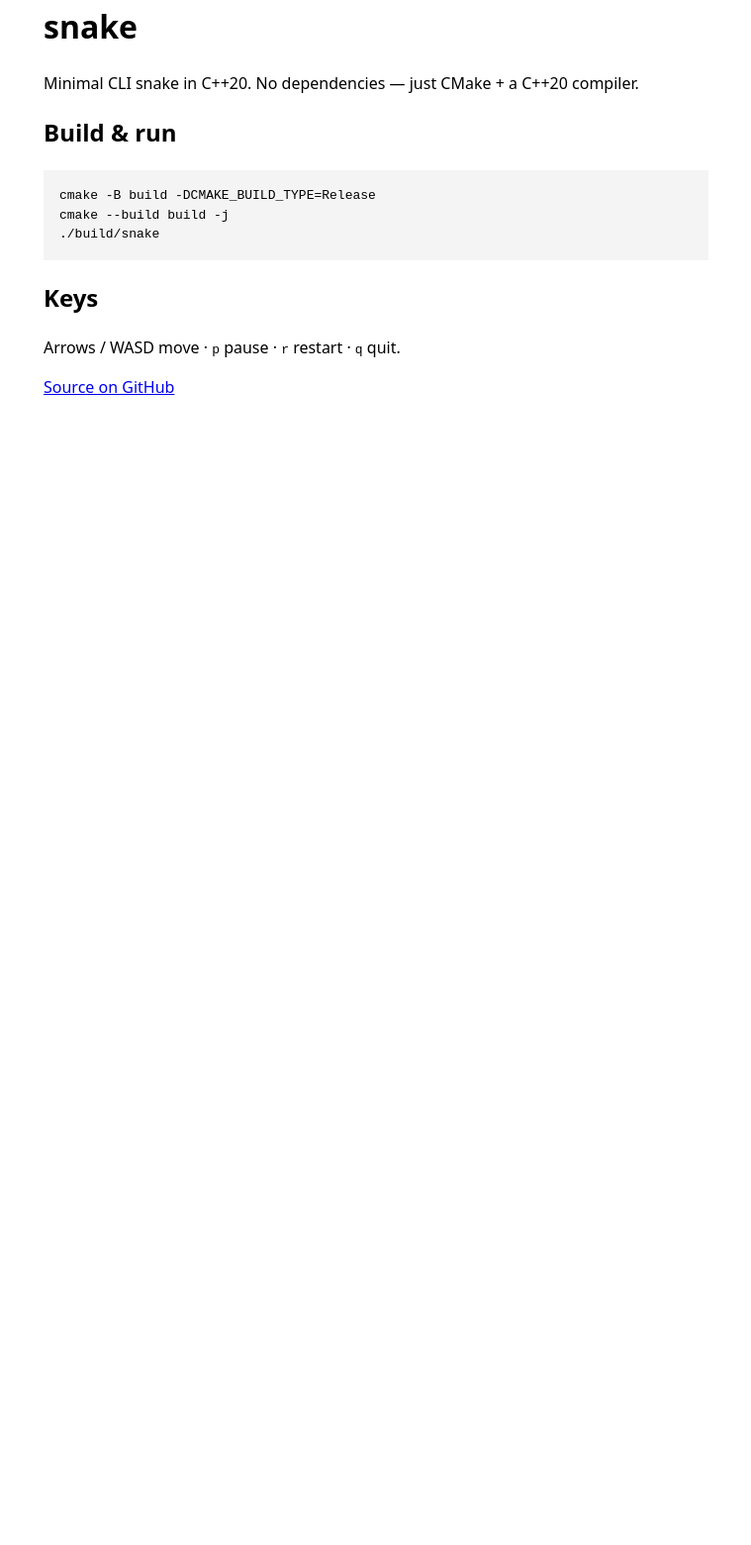
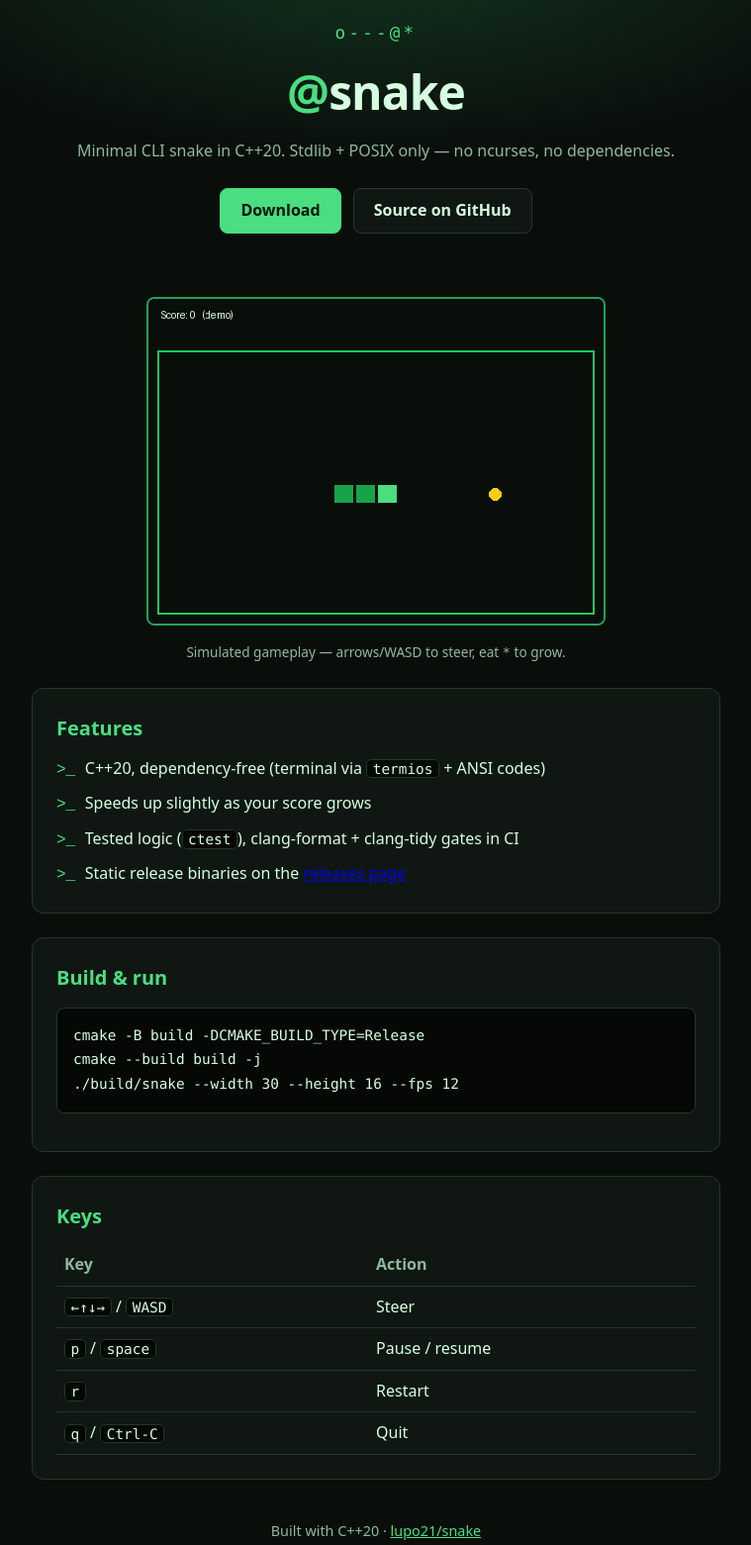
Before and after one commit to lupo21/snake, a plain HTML site: page docs/index.html in a window 1280 px wide. Shown: the part 45-1606 px from the top of the page at 99% size, without its empty margins (260-1019 px from the left). Before the commit the page ends 800 px from the top, so only its background shows below. Drawn offline with Linux system fonts and the light colour scheme.

Commit message:
Add clang-format/tidy gates and fancy docs site
- Google-style .clang-format, curated .clang-tidy (warnings fail build)
- lint.yml CI: format check + clang-tidy build, SNAKE_CLANG_TIDY option
- Fix format/tidy violations (braces, enum base types)
- Dark docs site with simulated gameplay GIF

```diff
--- a/docs/index.html
+++ b/docs/index.html
@@ -3,21 +3,154 @@
 <head>
   <meta charset="utf-8" />
   <meta name="viewport" content="width=device-width, initial-scale=1" />
+  <meta name="description" content="snake — minimal C++20 CLI snake. No dependencies, just CMake and a C++20 compiler." />
   <title>snake — C++20 CLI snake</title>
   <style>
-    body { font-family: system-ui, sans-serif; max-width: 42rem; margin: 3rem auto; padding: 0 1rem; line-height: 1.5; }
-    pre { background: #f4f4f4; padding: 1rem; overflow-x: auto; }
+    :root {
+      --bg: #0a0e0b;
+      --panel: #101713;
+      --border: #1e3a28;
+      --green: #4ade80;
+      --green-dim: #22a355;
+      --text: #d6ffe0;
+      --muted: #8fb89c;
+      --amber: #facc15;
+    }
+    * { box-sizing: border-box; }
+    body {
+      margin: 0;
+      background: var(--bg);
+      color: var(--text);
+      font-family: system-ui, -apple-system, "Segoe UI", sans-serif;
+      line-height: 1.6;
+    }
+    main { max-width: 46rem; margin: 0 auto; padding: 0 1.25rem 4rem; }
+    header.hero {
+      text-align: center;
+      padding: 4rem 1rem 2.5rem;
+      background: radial-gradient(ellipse 60% 90% at 50% 0%, #12341f 0%, var(--bg) 70%);
+    }
+    .logo {
+      font-family: ui-monospace, "Cascadia Mono", Menlo, Consolas, monospace;
+      font-size: 1.1rem;
+      color: var(--green);
+      letter-spacing: 0.2rem;
+    }
+    h1 {
+      font-size: 3rem;
+      margin: 0.5rem 0;
+      letter-spacing: -0.02em;
+    }
+    h1 .at { color: var(--green); }
+    .tagline { color: var(--muted); margin: 0 0 1.5rem; }
+    .buttons { display: flex; gap: 0.75rem; justify-content: center; flex-wrap: wrap; }
+    .btn {
+      display: inline-block;
+      padding: 0.6rem 1.25rem;
+      border-radius: 0.5rem;
+      text-decoration: none;
+      font-weight: 600;
+      border: 1px solid var(--border);
+      color: var(--text);
+      background: var(--panel);
+    }
+    .btn.primary { background: var(--green); border-color: var(--green); color: #06130b; }
+    .btn:hover { filter: brightness(1.15); }
+    section.card {
+      background: var(--panel);
+      border: 1px solid var(--border);
+      border-radius: 0.75rem;
+      padding: 1.5rem;
+      margin-top: 1.5rem;
+    }
+    h2 { margin: 0 0 0.75rem; font-size: 1.25rem; color: var(--green); }
+    pre {
+      background: #050805;
+      border: 1px solid var(--border);
+      border-radius: 0.5rem;
+      padding: 1rem;
+      overflow-x: auto;
+      font-size: 0.9rem;
+    }
+    code { font-family: ui-monospace, Menlo, Consolas, monospace; }
+    p code, li code, td code {
+      background: #050805;
+      border: 1px solid var(--border);
+      border-radius: 0.3rem;
+      padding: 0.05rem 0.35rem;
+      font-size: 0.9em;
+    }
+    figure.demo { margin: 1.5rem 0 0; text-align: center; }
+    figure.demo img {
+      max-width: 100%;
+      border: 2px solid var(--green-dim);
+      border-radius: 0.5rem;
+      image-rendering: pixelated;
+    }
+    figcaption { color: var(--muted); font-size: 0.85rem; margin-top: 0.5rem; }
+    table.keys { border-collapse: collapse; width: 100%; }
+    table.keys td, table.keys th {
+      border-bottom: 1px solid var(--border);
+      padding: 0.5rem 0.5rem;
+      text-align: left;
+    }
+    table.keys th { color: var(--muted); font-weight: 600; }
+    ul.features { list-style: none; padding: 0; margin: 0; display: grid; gap: 0.5rem; }
+    ul.features li::before { content: ">_ "; color: var(--green); font-family: ui-monospace, monospace; }
+    footer { text-align: center; color: var(--muted); margin-top: 2.5rem; font-size: 0.9rem; }
+    footer a { color: var(--green); }
+    @media (prefers-reduced-motion: reduce) {
+      figure.demo img { animation: none; }
+    }
   </style>
 </head>
 <body>
-  <h1>snake</h1>
-  <p>Minimal CLI snake in C++20. No dependencies — just CMake + a C++20 compiler.</p>
-  <h2>Build &amp; run</h2>
-  <pre>cmake -B build -DCMAKE_BUILD_TYPE=Release
+  <header class="hero">
+    <div class="logo">o---@*</div>
+    <h1><span class="at">@</span>snake</h1>
+    <p class="tagline">Minimal CLI snake in C++20. Stdlib + POSIX only — no ncurses, no dependencies.</p>
+    <div class="buttons">
+      <a class="btn primary" href="https://github.com/lupo21/snake/releases">Download</a>
+      <a class="btn" href="https://github.com/lupo21/snake">Source on GitHub</a>
+    </div>
+  </header>
+  <main>
+    <figure class="demo">
+      <img src="demo.gif" alt="Simulated snake gameplay: the snake eats three foods and grows" width="464" height="332" />
+      <figcaption>Simulated gameplay — arrows/WASD to steer, eat <code>*</code> to grow.</figcaption>
+    </figure>
+
+    <section class="card">
+      <h2>Features</h2>
+      <ul class="features">
+        <li>C++20, dependency-free (terminal via <code>termios</code> + ANSI codes)</li>
+        <li>Speeds up slightly as your score grows</li>
+        <li>Tested logic (<code>ctest</code>), clang-format + clang-tidy gates in CI</li>
+        <li>Static release binaries on the <a href="https://github.com/lupo21/snake/releases">releases page</a></li>
+      </ul>
+    </section>
+
+    <section class="card">
+      <h2>Build &amp; run</h2>
+      <pre><code>cmake -B build -DCMAKE_BUILD_TYPE=Release
 cmake --build build -j
-./build/snake</pre>
-  <h2>Keys</h2>
-  <p>Arrows / WASD move · <code>p</code> pause · <code>r</code> restart · <code>q</code> quit.</p>
-  <p><a href="https://github.com/lupo21/snake">Source on GitHub</a></p>
+./build/snake --width 30 --height 16 --fps 12</code></pre>
+    </section>
+
+    <section class="card">
+      <h2>Keys</h2>
+      <table class="keys">
+        <tr><th>Key</th><th>Action</th></tr>
+        <tr><td><code>←↑↓→</code> / <code>WASD</code></td><td>Steer</td></tr>
+        <tr><td><code>p</code> / <code>space</code></td><td>Pause / resume</td></tr>
+        <tr><td><code>r</code></td><td>Restart</td></tr>
+        <tr><td><code>q</code> / <code>Ctrl-C</code></td><td>Quit</td></tr>
+      </table>
+    </section>
+
+    <footer>
+      <p>Built with C++20 · <a href="https://github.com/lupo21/snake">lupo21/snake</a></p>
+    </footer>
+  </main>
 </body>
 </html>
```
Also changed, not shown: CMakeLists.txt, docs/demo.gif (added), 10 other files.
